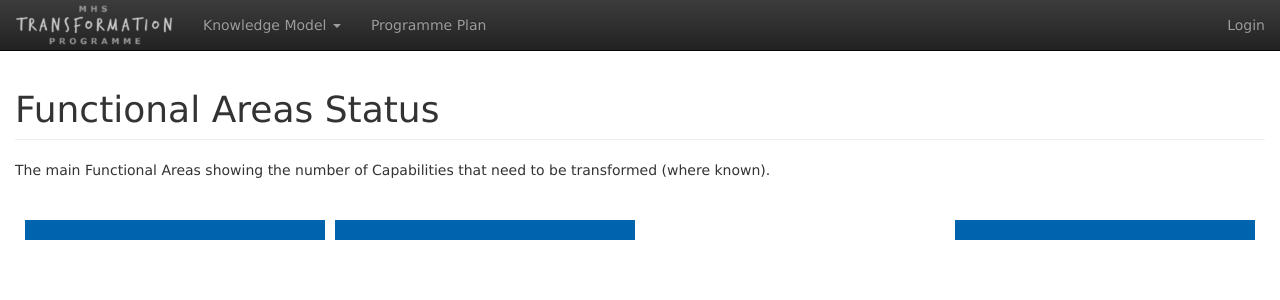
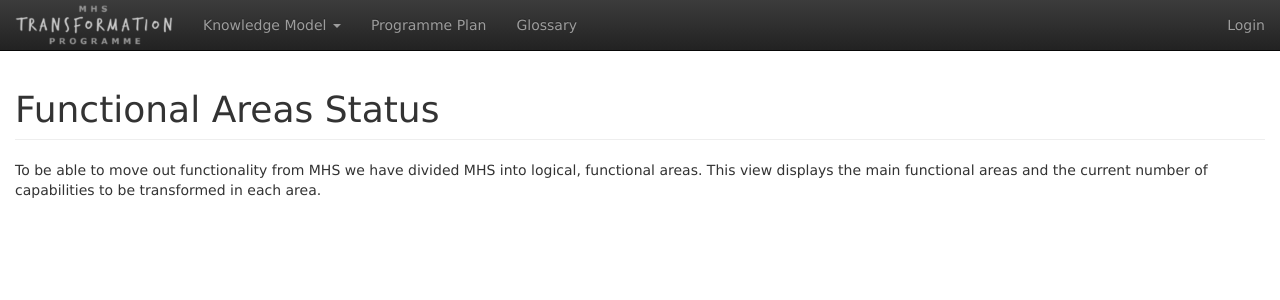
Before and after one commit to clrvsn/flask, a Flask app: page /funcs in a window 1280 px wide. Shown: the top 300 px of the page. Run offline with Flask 2, Linux system fonts and the light colour scheme; data that the repository does not hold is empty; parts of the project's set-up code (start-up, migrations or seed data) failed here and were passed over; some libraries are stand-ins or nearby versions.

Commit message:
Added FAQ and Glossary. Other minor changes.

```diff
--- a/static/css/main.css
+++ b/static/css/main.css
@@ -85,7 +85,7 @@
 
 
 line.soft {
-    stroke: grey;
+    stroke: gray;
     stroke-width: 8;
     opacity: 0.5;
 }
--- a/templates/base.html
+++ b/templates/base.html
@@ -41,13 +41,14 @@
                         <a href="#" class="dropdown-toggle" data-toggle="dropdown" role="button" aria-expanded="false">Knowledge Model <span class="caret"></span></a>
                         <ul class="dropdown-menu" role="menu">
                             <li><a href="/page/model">Introduction</a></li>
-                            <li><a href="/byprog">Initiatives by Programme</a></li>
+                            <li><a href="/byprog">Initiatives Overview</a></li>
                             <li><a href="/bytime">Initiatives Timeline</a></li>
                             <li><a href="/funcs">Functional Areas Status</a></li>
                             <!--li><a href="/caps">Capabilities List</a></li-->
                         </ul>
                     </li>
                     <li><a href="/page/prog-plan">Programme Plan</a></li>
+                    <li><a href="/page/gloss">Glossary</a></li>
                 </ul>
                 <ul class="nav navbar-nav navbar-right">
                     {% if current_user.is_authenticated() %}
--- a/templates/funs.html
+++ b/templates/funs.html
@@ -2,15 +2,19 @@
 {% block head %}
 <style>
 #diagram table {
-    width: 100%;
+    -width: 100%;
     border-spacing: 10px;
     border-collapse: separate;
+    margin: 0 40px;
 }
 #diagram td {
     text-align: center;
     vertical-align: middle;
-    background: #0063AD;
+    background: rgb(85,142,213);
     min-height: 3em;
+    -moz-border-radius: 0.5em;
+    -webkit-border-radius: 0.5em;
+    border-radius: 0.5em;
 }
 #diagram .name {
     padding: 1em;
@@ -19,7 +23,7 @@
 #diagram .caps, #diagram .no-caps {
     float: right;
     padding: .1em;
-    margin: .1em;
+    margin: .5em;
     font-size: 85%;
     background: #C5E6FF;
 }
@@ -37,8 +41,9 @@
 {% block content %}
 <div class="main">
   <h1 class="page-header">Functional Areas Status</h1>
-    <p>The main Functional Areas showing the number of Capabilities that need to
-    be transformed (where known).</p>
+    <p>To be able to move out functionality from MHS we have divided MHS into
+       logical, functional areas. This view displays the main functional areas
+       and the current number of capabilities to be transformed in each area.</p>
     <div id="diagram">
         <table>
             <tr>
@@ -79,12 +84,13 @@
     d3.json("/data/funs", function (data) {
         _.each(data.funs, function (d) {
             var td = d3.select('#'+d._id),
-                a = td.append("a").attr('href', "/caps/" + d._id);
+                a;
             if (d.ncap) {
-                a.append('div').classed('caps', true).text(d.ncap);
+                td.append('div').classed('caps', true).text(d.ncap);
             } else {
-                a.append('div').classed('no-caps', true).text('?');
+                td.append('div').classed('no-caps', true).text('?');
             }
+            a = td.append("a").attr('href', "/caps/" + d._id);
             a.append('div').classed('name', true).text(d.abbr ? d.abbr : d.name);
         });
     });
```
Also changed, not shown: templates/byprog.html (+11 -3 lines), templates/bytime.html (+6 -1 lines), views.py (+10 -1 lines), static/img/release.png (added).
